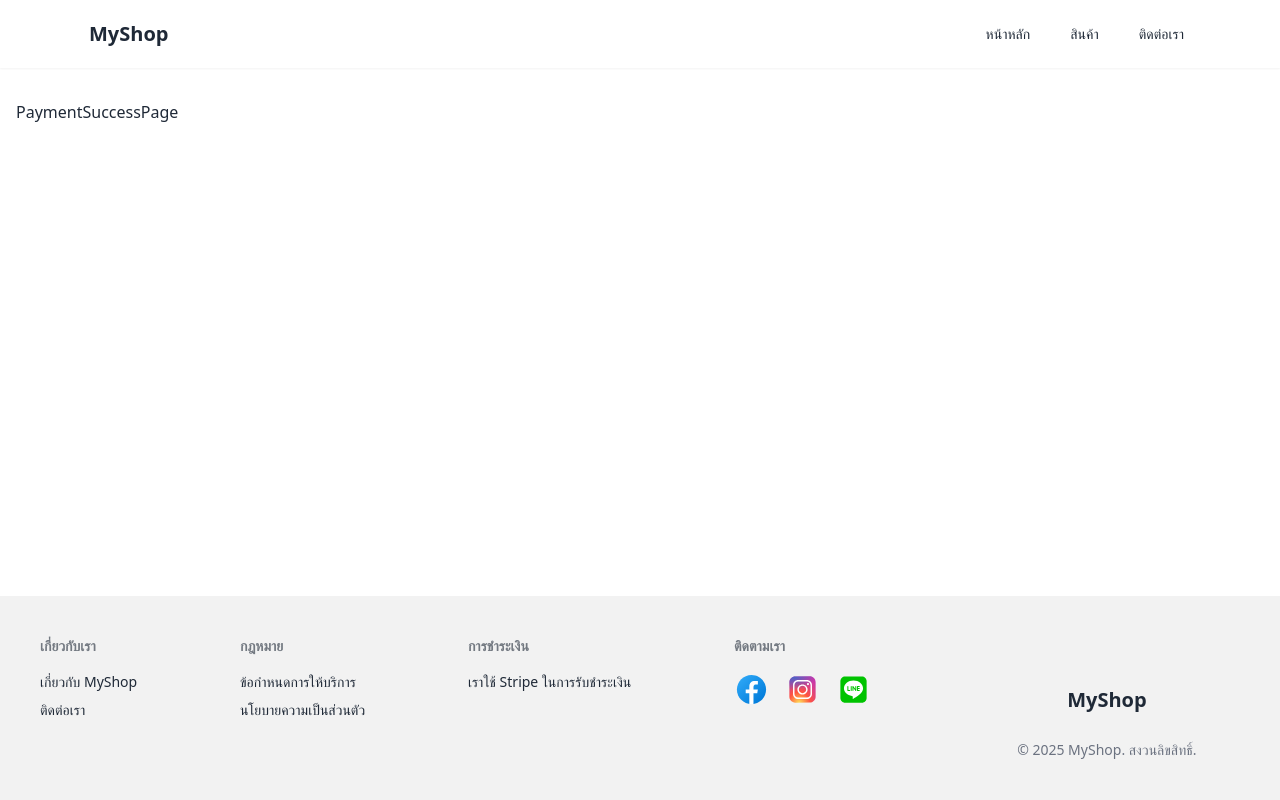
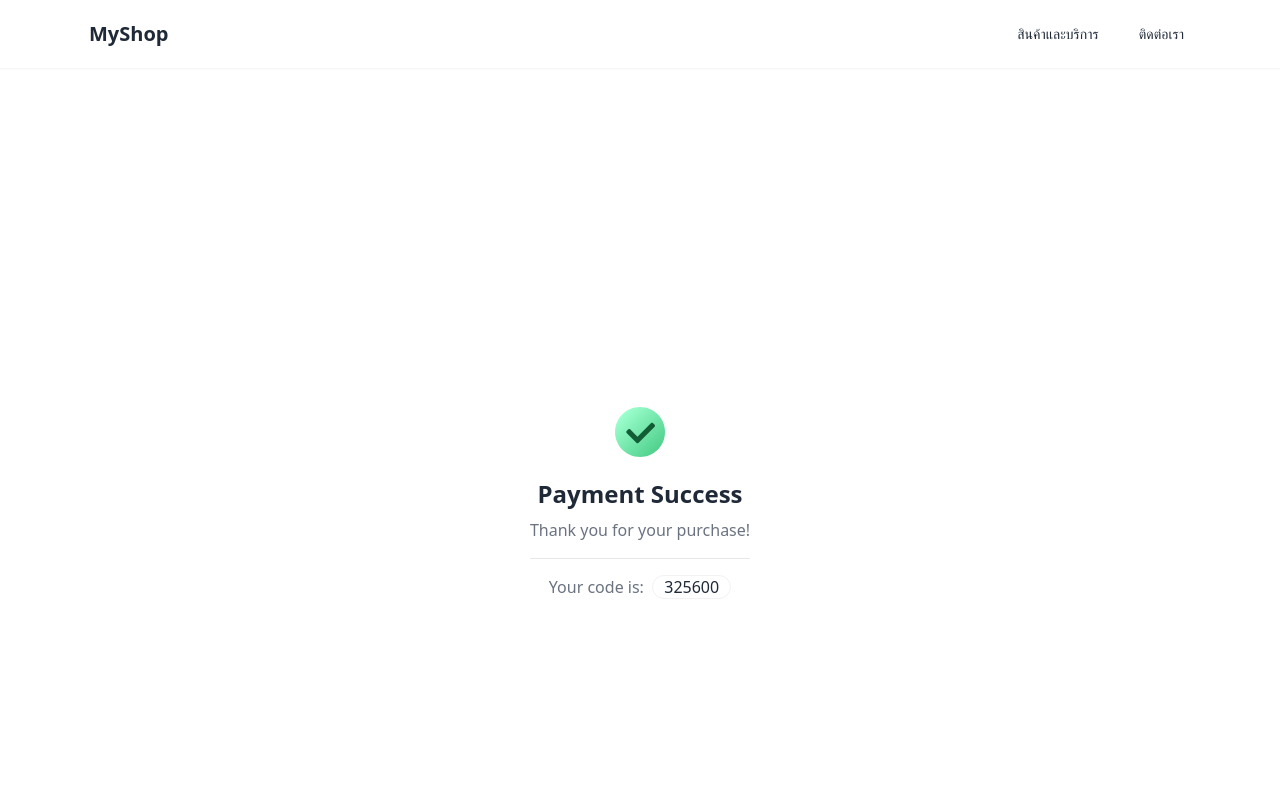
Before and after one commit to jakkritscpe/shop-coupon, a Next.js app: page /payment-success in a window 1280 px wide. Shown: the top 800 px of the page. Built offline with nearby package versions, Linux system fonts and the light colour scheme.

Commit message:
update component payment success.

```diff
--- a/next.config.ts
+++ b/next.config.ts
@@ -2,7 +2,7 @@ import type { NextConfig } from "next";
 
 const nextConfig: NextConfig = {
   images: {
-    domains: ["img.daisyui.com"],
+    domains: ["img.daisyui.com","files.stripe.com"],
   },
 };
 
--- a/src/app/page.tsx
+++ b/src/app/page.tsx
@@ -1,7 +1,35 @@
+import { ProductList } from "@/components/ui//product/product-list";
+import { getProducts } from "@/lib/products";
+
 
 export default async function HomePage() {
-
+const products = await getProducts();
   return (
-    <div>Home</div>
+        <div className="mx-auto flex max-w-screen-xl flex-col gap-8 px-8">
+          <h1 className="font-semibold text-left text-lg">ขั้นตอนที่ 1</h1>
+          <label className="form-control w-full max-w-xs">
+            <div className="label">
+              <span className="label-text">กรุณากรอกรหัส ?</span>
+              {/* <span className="label-text-alt">Top Right label</span> */}
+            </div>
+            <input
+              type="text"
+              placeholder="code"
+              className="input input-bordered w-full max-w-xs"
+            />
+            <div className="label">
+              {/* <span className="label-text-alt">Bottom Left label</span> */}
+              {/* <span className="label-text-alt">Bottom Right label</span> */}
+            </div>
+          </label>
+          <div className="divider"></div>
+          <h1 className="font-semibold text-left text-lg">ขั้นตอนที่ 2</h1>
+          {!products ? (
+            <span className="loading loading-bars loading-lg"></span>
+          ) : (
+            <ProductList list={products} />
+          )}
+          {/* <div className="divider"></div> */}
+        </div>
   );
 }
--- a/src/app/payment-success/page.tsx
+++ b/src/app/payment-success/page.tsx
@@ -1,9 +1,27 @@
-import React from 'react'
+import React from "react";
+import Image from "next/image";
 
 const PaymentSuccessPage = () => {
   return (
-    <div>PaymentSuccessPage</div>
-  )
-}
+    <>
+      <div className="flex items-center justify-center h-screen">
+        <div className="text-center">
+          <div className="flex justify-center">
+            <Image src="/success.svg" alt="Success" width={60} height={60} />
+          </div>
+          <h1 className="text-2xl font-bold mt-4">Payment Success</h1>
+          <p className="text-base text-gray-500 mt-2">
+            Thank you for your purchase!
+          </p>
+          <hr className="my-4" />
+          <p className="text-base text-gray-500 mt-2">
+            Your code is: &nbsp;
+            <span className="badge badge-lg">325600</span>
+          </p>
+        </div>
+      </div>
+    </>
+  );
+};
 
-export default PaymentSuccessPage
+export default PaymentSuccessPage;
--- a/src/app/products/page.tsx
+++ /dev/null
@@ -1,36 +0,0 @@
-import React from "react";
-import { ProductList } from "@/components/ui//product/product-list";
-import { getProducts } from "@/lib/products";
-
-const ProductPage = async () => {
-  const products = await getProducts();
-
-  return (
-    <div className="mx-auto flex max-w-screen-xl flex-col gap-8 px-8">
-      <h1 className="font-semibold text-left text-lg">ขั้นตอนที่ 1</h1>
-      <label className="form-control w-full max-w-xs">
-        <div className="label">
-          <span className="label-text">กรุณากรอกรหัส ?</span>
-          {/* <span className="label-text-alt">Top Right label</span> */}
-        </div>
-        <input
-          type="text"
-          placeholder="code"
-          className="input input-bordered w-full max-w-xs"
-        />
-        <div className="label">
-          {/* <span className="label-text-alt">Bottom Left label</span> */}
-          {/* <span className="label-text-alt">Bottom Right label</span> */}
-        </div>
-      </label>
-      <h1 className="font-semibold text-left text-lg">ขั้นตอนที่ 2</h1>
-      {!products ? (
-        <span className="loading loading-bars loading-lg"></span>
-      ) : (
-        <ProductList list={products} />
-      )}
-    </div>
-  );
-};
-
-export default ProductPage;
--- a/src/components/layout/header.tsx
+++ b/src/components/layout/header.tsx
@@ -29,12 +29,7 @@ const Header = () => {
           <ul className="menu menu-horizontal gap-2">
             <li>
               <Link href="/" className="hover:text-primary">
-                หน้าหลัก
-              </Link>
-            </li>
-            <li>
-              <Link href="/products" className="hover:text-primary">
-                สินค้า
+                สินค้าและบริการ
               </Link>
             </li>
             <li>
@@ -86,16 +81,7 @@ const Header = () => {
                     className="hover:text-primary"
                     onClick={closeMenu}
                   >
-                    หน้าหลัก
-                  </Link>
-                </li>
-                <li>
-                  <Link
-                    href="/products"
-                    className="hover:text-primary"
-                    onClick={closeMenu}
-                  >
-                    สินค้า
+                    สินค้าและบริการ
                   </Link>
                 </li>
                 <li>
--- a/src/components/ui/product/product-buy-form.tsx
+++ b/src/components/ui/product/product-buy-form.tsx
@@ -8,12 +8,9 @@ export function ProductBuyForm({ priceId }: { priceId: string }) {
   return (
     <form action={formAction}>
       <input type="hidden" name="priceId" value={priceId} />
-      {/* <Button type="submit" size="sm" disabled={isPending}>
-        {isPending ? "Please wait" : "Buy Now"}
-      </Button> */}
 
       <button type="submit"  className="btn btn-sm rounded-full font-normal text-[14px] px-6" disabled={isPending}>
-        {isPending ? "Please wait" : "ซื้อตอนนี้"}
+        {isPending ? "Please wait" : "ซื้อเลย"}
       </button>
     </form>
   );
--- a/src/components/ui/product/product-list-thumbnail.tsx
+++ b/src/components/ui/product/product-list-thumbnail.tsx
@@ -23,9 +23,15 @@ export function ProductListThumbnail({
       </figure>
 
       <div className="card-body">
-        <h2 className="card-title"><Image src="/coupon.svg" alt="Line" width={40} height={40} /> {product.name}</h2>
-        <p className="text-muted-foreground">{product.price.display_amount}</p>
-        <div className="card-actions justify-end">
+        <h2 className="card-title">
+          {/* <Image src="/coupon.svg" alt="Line" width={40} height={40} />{" "} */}
+          {product.name}
+        </h2>
+        <p className="text-muted-foreground mb-4">{product.description}</p>
+        <div className="card-actions justify-between">
+          <p className="text-muted-foreground">
+            {product.price.display_amount}
+          </p>
           <ProductBuyForm priceId={product.price.id} />
         </div>
       </div>
--- a/src/components/ui/product/product-list.tsx
+++ b/src/components/ui/product/product-list.tsx
@@ -1,12 +1,15 @@
-import { ProductListThumbnail, ProductListThumbnailSkeleton } from "@/components/ui/product/product-list-thumbnail"
-import type { productListSchema } from "@/lib/schema"
+import {
+  ProductListThumbnail,
+  ProductListThumbnailSkeleton,
+} from "@/components/ui/product/product-list-thumbnail";
+import type { productListSchema } from "@/lib/schema";
 // import Link from "next/link"
-import type { z } from "zod"
+import type { z } from "zod";
 
 export function ProductList({
   list,
 }: {
-  list: z.infer<typeof productListSchema>
+  list: z.infer<typeof productListSchema>;
 }) {
   return (
     <div className="relative mb-8 flex flex-col items-center gap-8">
@@ -30,15 +33,27 @@ export function ProductList({
           </div>
           <div className="absolute inset-0 flex flex-col items-center justify-center gap-1 text-center text-sm">
             <div className="font-medium">No products found.</div>
-            <div className="text-muted-foreground mb-4">Add products to your store to get started.</div>
+            <div className="text-muted-foreground mb-4">
+              Add products to your store to get started.
+            </div>
             {/* <Button asChild size="sm" variant="outline">
               <a href="https://dashboard.stripe.com/test/products" target="_blank" rel="noreferrer">
                 Add Product
               </a>
             </Button> */}
+            <button className="btn">
+              {" "}
+              <a
+                href="https://dashboard.stripe.com/test/products"
+                target="_blank"
+                rel="noreferrer"
+              >
+                Add Product
+              </a>
+            </button>
           </div>
         </>
       )}
     </div>
-  )
+  );
 }
--- a/src/lib/stripe.ts
+++ b/src/lib/stripe.ts
@@ -20,7 +20,8 @@ export async function createCheckoutSession({ priceId }: { priceId: string }) {
       },
     ],
     mode: "payment",
-    success_url: "http://localhost:3000/payment-success",
+    success_url: `${process.env.NEXT_PUBLIC_BASE_URL}/payment-success`,
+    cancel_url: `${process.env.NEXT_PUBLIC_BASE_URL}`,
   })
 
   redirect(session.url!)
```
Also changed, not shown: public/success.svg (added).
